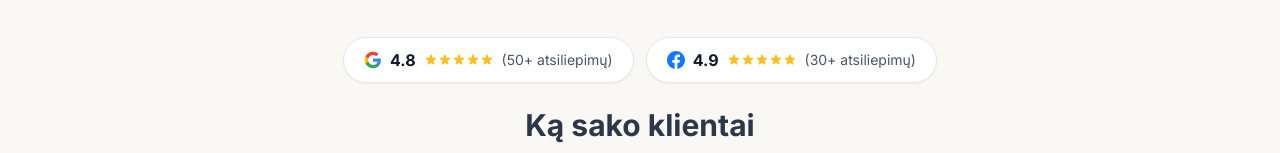
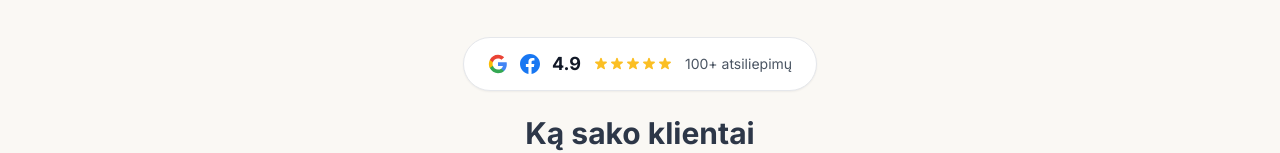
Before and after one commit to Maijkis/kingsauna-b2b, a plain HTML site: page index.html in a window 1280 px wide. Shown: the part 1980-2133 px from the top of the page. Drawn offline with nearby package versions, Linux system fonts and the light colour scheme.

Commit message:
Combine Google and Facebook badges into one elongated badge with 100+ reviews

```diff
--- a/index.html
+++ b/index.html
@@ -1193,39 +1193,30 @@
                 <!-- KLIENTŲ ATSILIEPIMAI integrated into About Us -->
                 <div class="mt-8 pb-6">
                     <!-- Review Badge -->
-                    <div class="flex items-center justify-center gap-3 mb-6 flex-wrap">
-                        <!-- Google Rating Badge -->
-                        <div class="flex items-center gap-2 px-5 py-2.5 rounded-full bg-white border border-gray-200 shadow-sm">
-                            <svg width="18" height="18" viewBox="0 0 24 24" fill="none" xmlns="http://www.w3.org/2000/svg">
+                    <div class="flex items-center justify-center mb-6">
+                        <!-- Combined Google & Facebook Rating Badge -->
+                        <div class="flex items-center gap-3 px-6 py-3 rounded-full bg-white border border-gray-200 shadow-sm">
+                            <!-- Google Logo -->
+                            <svg width="20" height="20" viewBox="0 0 24 24" fill="none" xmlns="http://www.w3.org/2000/svg">
                                 <path d="M22.56 12.25c0-.78-.07-1.53-.2-2.25H12v4.26h5.92c-.26 1.37-1.04 2.53-2.21 3.31v2.77h3.57c2.08-1.92 3.28-4.74 3.28-8.09z" fill="#4285F4"/>
                                 <path d="M12 23c2.97 0 5.46-.98 7.28-2.66l-3.57-2.77c-.98.66-2.23 1.06-3.71 1.06-2.86 0-5.29-1.93-6.16-4.53H2.18v2.84C3.99 20.53 7.7 23 12 23z" fill="#34A853"/>
                                 <path d="M5.84 14.09c-.22-.66-.35-1.36-.35-2.09s.13-1.43.35-2.09V7.07H2.18C1.43 8.55 1 10.22 1 12s.43 3.45 1.18 4.93l2.85-2.22.81-.62z" fill="#FBBC05"/>
                                 <path d="M12 5.38c1.62 0 3.06.56 4.21 1.64l3.15-3.15C17.45 2.09 14.97 1 12 1 7.7 1 3.99 3.47 2.18 7.07l3.66 2.84c.87-2.6 3.3-4.53 6.16-4.53z" fill="#EA4335"/>
                             </svg>
-                            <span class="text-base font-bold text-gray-900">4.8</span>
-                            <div class="flex text-amber-400">
-                                <svg class="w-3.5 h-3.5 fill-current" viewBox="0 0 20 20"><path d="M9.049 2.927c.3-.921 1.603-.921 1.902 0l1.07 3.292a1 1 0 00.95.69h3.462c.969 0 1.371 1.24.588 1.81l-2.8 2.034a1 1 0 00-.364 1.118l1.07 3.292c.3.921-.755 1.688-1.54 1.118l-2.8-2.034a1 1 0 00-1.175 0l-2.8 2.034c-.784.57-1.838-.197-1.539-1.118l1.07-3.292a1 1 0 00-.364-1.118L2.98 8.72c-.783-.57-.38-1.81.588-1.81h3.461a1 1 0 00.951-.69l1.07-3.292z"/></svg>
-                                <svg class="w-3.5 h-3.5 fill-current" viewBox="0 0 20 20"><path d="M9.049 2.927c.3-.921 1.603-.921 1.902 0l1.07 3.292a1 1 0 00.95.69h3.462c.969 0 1.371 1.24.588 1.81l-2.8 2.034a1 1 0 00-.364 1.118l1.07 3.292c.3.921-.755 1.688-1.54 1.118l-2.8-2.034a1 1 0 00-1.175 0l-2.8 2.034c-.784.57-1.838-.197-1.539-1.118l1.07-3.292a1 1 0 00-.364-1.118L2.98 8.72c-.783-.57-.38-1.81.588-1.81h3.461a1 1 0 00.951-.69l1.07-3.292z"/></svg>
-                                <svg class="w-3.5 h-3.5 fill-current" viewBox="0 0 20 20"><path d="M9.049 2.927c.3-.921 1.603-.921 1.902 0l1.07 3.292a1 1 0 00.95.69h3.462c.969 0 1.371 1.24.588 1.81l-2.8 2.034a1 1 0 00-.364 1.118l1.07 3.292c.3.921-.755 1.688-1.54 1.118l-2.8-2.034a1 1 0 00-1.175 0l-2.8 2.034c-.784.57-1.838-.197-1.539-1.118l1.07-3.292a1 1 0 00-.364-1.118L2.98 8.72c-.783-.57-.38-1.81.588-1.81h3.461a1 1 0 00.951-.69l1.07-3.292z"/></svg>
-                                <svg class="w-3.5 h-3.5 fill-current" viewBox="0 0 20 20"><path d="M9.049 2.927c.3-.921 1.603-.921 1.902 0l1.07 3.292a1 1 0 00.95.69h3.462c.969 0 1.371 1.24.588 1.81l-2.8 2.034a1 1 0 00-.364 1.118l1.07 3.292c.3.921-.755 1.688-1.54 1.118l-2.8-2.034a1 1 0 00-1.175 0l-2.8 2.034c-.784.57-1.838-.197-1.539-1.118l1.07-3.292a1 1 0 00-.364-1.118L2.98 8.72c-.783-.57-.38-1.81.588-1.81h3.461a1 1 0 00.951-.69l1.07-3.292z"/></svg>
-                                <svg class="w-3.5 h-3.5 fill-current" viewBox="0 0 20 20"><path d="M9.049 2.927c.3-.921 1.603-.921 1.902 0l1.07 3.292a1 1 0 00.95.69h3.462c.969 0 1.371 1.24.588 1.81l-2.8 2.034a1 1 0 00-.364 1.118l1.07 3.292c.3.921-.755 1.688-1.54 1.118l-2.8-2.034a1 1 0 00-1.175 0l-2.8 2.034c-.784.57-1.838-.197-1.539-1.118l1.07-3.292a1 1 0 00-.364-1.118L2.98 8.72c-.783-.57-.38-1.81.588-1.81h3.461a1 1 0 00.951-.69l1.07-3.292z"/></svg>
-                            </div>
-                            <span class="text-sm text-gray-600">(50+ atsiliepimų)</span>
-                        </div>
-                        <!-- Facebook Rating Badge -->
-                        <div class="flex items-center gap-2 px-5 py-2.5 rounded-full bg-white border border-gray-200 shadow-sm">
-                            <svg width="18" height="18" viewBox="0 0 24 24" fill="#1877F2" xmlns="http://www.w3.org/2000/svg">
+                            <!-- Facebook Logo -->
+                            <svg width="20" height="20" viewBox="0 0 24 24" fill="#1877F2" xmlns="http://www.w3.org/2000/svg">
                                 <path d="M24 12.073c0-6.627-5.373-12-12-12s-12 5.373-12 12c0 5.99 4.388 10.954 10.125 11.854v-8.385H7.078v-3.47h3.047V9.43c0-3.007 1.792-4.669 4.533-4.669 1.312 0 2.686.235 2.686.235v2.953H15.83c-1.491 0-1.956.925-1.956 1.874v2.25h3.328l-.532 3.47h-2.796v8.385C19.612 23.027 24 18.062 24 12.073z"/>
                             </svg>
-                            <span class="text-base font-bold text-gray-900">4.9</span>
+                            <!-- Rating and Stars -->
+                            <span class="text-lg font-bold text-gray-900">4.9</span>
                             <div class="flex text-amber-400">
-                                <svg class="w-3.5 h-3.5 fill-current" viewBox="0 0 20 20"><path d="M9.049 2.927c.3-.921 1.603-.921 1.902 0l1.07 3.292a1 1 0 00.95.69h3.462c.969 0 1.371 1.24.588 1.81l-2.8 2.034a1 1 0 00-.364 1.118l1.07 3.292c.3.921-.755 1.688-1.54 1.118l-2.8-2.034a1 1 0 00-1.175 0l-2.8 2.034c-.784.57-1.838-.197-1.539-1.118l1.07-3.292a1 1 0 00-.364-1.118L2.98 8.72c-.783-.57-.38-1.81.588-1.81h3.461a1 1 0 00.951-.69l1.07-3.292z"/></svg>
-                                <svg class="w-3.5 h-3.5 fill-current" viewBox="0 0 20 20"><path d="M9.049 2.927c.3-.921 1.603-.921 1.902 0l1.07 3.292a1 1 0 00.95.69h3.462c.969 0 1.371 1.24.588 1.81l-2.8 2.034a1 1 0 00-.364 1.118l1.07 3.292c.3.921-.755 1.688-1.54 1.118l-2.8-2.034a1 1 0 00-1.175 0l-2.8 2.034c-.784.57-1.838-.197-1.539-1.118l1.07-3.292a1 1 0 00-.364-1.118L2.98 8.72c-.783-.57-.38-1.81.588-1.81h3.461a1 1 0 00.951-.69l1.07-3.292z"/></svg>
-                                <svg class="w-3.5 h-3.5 fill-current" viewBox="0 0 20 20"><path d="M9.049 2.927c.3-.921 1.603-.921 1.902 0l1.07 3.292a1 1 0 00.95.69h3.462c.969 0 1.371 1.24.588 1.81l-2.8 2.034a1 1 0 00-.364 1.118l1.07 3.292c.3.921-.755 1.688-1.54 1.118l-2.8-2.034a1 1 0 00-1.175 0l-2.8 2.034c-.784.57-1.838-.197-1.539-1.118l1.07-3.292a1 1 0 00-.364-1.118L2.98 8.72c-.783-.57-.38-1.81.588-1.81h3.461a1 1 0 00.951-.69l1.07-3.292z"/></svg>
-                                <svg class="w-3.5 h-3.5 fill-current" viewBox="0 0 20 20"><path d="M9.049 2.927c.3-.921 1.603-.921 1.902 0l1.07 3.292a1 1 0 00.95.69h3.462c.969 0 1.371 1.24.588 1.81l-2.8 2.034a1 1 0 00-.364 1.118l1.07 3.292c.3.921-.755 1.688-1.54 1.118l-2.8-2.034a1 1 0 00-1.175 0l-2.8 2.034c-.784.57-1.838-.197-1.539-1.118l1.07-3.292a1 1 0 00-.364-1.118L2.98 8.72c-.783-.57-.38-1.81.588-1.81h3.461a1 1 0 00.951-.69l1.07-3.292z"/></svg>
-                                <svg class="w-3.5 h-3.5 fill-current" viewBox="0 0 20 20"><path d="M9.049 2.927c.3-.921 1.603-.921 1.902 0l1.07 3.292a1 1 0 00.95.69h3.462c.969 0 1.371 1.24.588 1.81l-2.8 2.034a1 1 0 00-.364 1.118l1.07 3.292c.3.921-.755 1.688-1.54 1.118l-2.8-2.034a1 1 0 00-1.175 0l-2.8 2.034c-.784.57-1.838-.197-1.539-1.118l1.07-3.292a1 1 0 00-.364-1.118L2.98 8.72c-.783-.57-.38-1.81.588-1.81h3.461a1 1 0 00.951-.69l1.07-3.292z"/></svg>
+                                <svg class="w-4 h-4 fill-current" viewBox="0 0 20 20"><path d="M9.049 2.927c.3-.921 1.603-.921 1.902 0l1.07 3.292a1 1 0 00.95.69h3.462c.969 0 1.371 1.24.588 1.81l-2.8 2.034a1 1 0 00-.364 1.118l1.07 3.292c.3.921-.755 1.688-1.54 1.118l-2.8-2.034a1 1 0 00-1.175 0l-2.8 2.034c-.784.57-1.838-.197-1.539-1.118l1.07-3.292a1 1 0 00-.364-1.118L2.98 8.72c-.783-.57-.38-1.81.588-1.81h3.461a1 1 0 00.951-.69l1.07-3.292z"/></svg>
+                                <svg class="w-4 h-4 fill-current" viewBox="0 0 20 20"><path d="M9.049 2.927c.3-.921 1.603-.921 1.902 0l1.07 3.292a1 1 0 00.95.69h3.462c.969 0 1.371 1.24.588 1.81l-2.8 2.034a1 1 0 00-.364 1.118l1.07 3.292c.3.921-.755 1.688-1.54 1.118l-2.8-2.034a1 1 0 00-1.175 0l-2.8 2.034c-.784.57-1.838-.197-1.539-1.118l1.07-3.292a1 1 0 00-.364-1.118L2.98 8.72c-.783-.57-.38-1.81.588-1.81h3.461a1 1 0 00.951-.69l1.07-3.292z"/></svg>
+                                <svg class="w-4 h-4 fill-current" viewBox="0 0 20 20"><path d="M9.049 2.927c.3-.921 1.603-.921 1.902 0l1.07 3.292a1 1 0 00.95.69h3.462c.969 0 1.371 1.24.588 1.81l-2.8 2.034a1 1 0 00-.364 1.118l1.07 3.292c.3.921-.755 1.688-1.54 1.118l-2.8-2.034a1 1 0 00-1.175 0l-2.8 2.034c-.784.57-1.838-.197-1.539-1.118l1.07-3.292a1 1 0 00-.364-1.118L2.98 8.72c-.783-.57-.38-1.81.588-1.81h3.461a1 1 0 00.951-.69l1.07-3.292z"/></svg>
+                                <svg class="w-4 h-4 fill-current" viewBox="0 0 20 20"><path d="M9.049 2.927c.3-.921 1.603-.921 1.902 0l1.07 3.292a1 1 0 00.95.69h3.462c.969 0 1.371 1.24.588 1.81l-2.8 2.034a1 1 0 00-.364 1.118l1.07 3.292c.3.921-.755 1.688-1.54 1.118l-2.8-2.034a1 1 0 00-1.175 0l-2.8 2.034c-.784.57-1.838-.197-1.539-1.118l1.07-3.292a1 1 0 00-.364-1.118L2.98 8.72c-.783-.57-.38-1.81.588-1.81h3.461a1 1 0 00.951-.69l1.07-3.292z"/></svg>
+                                <svg class="w-4 h-4 fill-current" viewBox="0 0 20 20"><path d="M9.049 2.927c.3-.921 1.603-.921 1.902 0l1.07 3.292a1 1 0 00.95.69h3.462c.969 0 1.371 1.24.588 1.81l-2.8 2.034a1 1 0 00-.364 1.118l1.07 3.292c.3.921-.755 1.688-1.54 1.118l-2.8-2.034a1 1 0 00-1.175 0l-2.8 2.034c-.784.57-1.838-.197-1.539-1.118l1.07-3.292a1 1 0 00-.364-1.118L2.98 8.72c-.783-.57-.38-1.81.588-1.81h3.461a1 1 0 00.951-.69l1.07-3.292z"/></svg>
                             </div>
-                            <span class="text-sm text-gray-600">(30+ atsiliepimų)</span>
+                            <span class="text-sm text-gray-600">100+ atsiliepimų</span>
                         </div>
                     </div>
 
```
